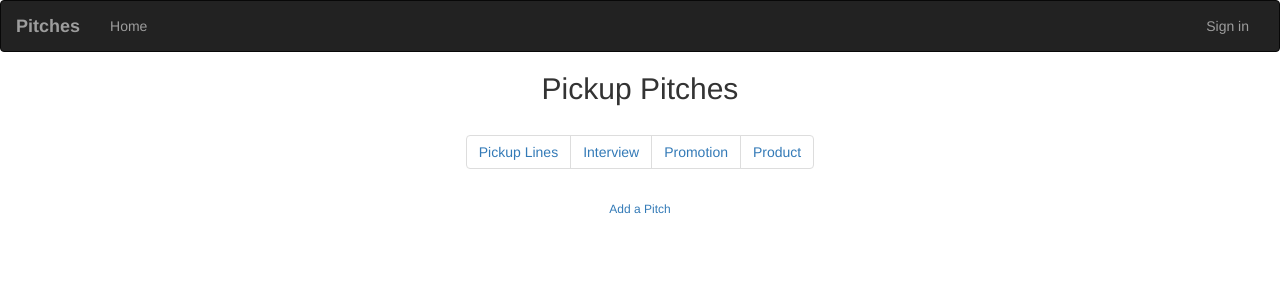
After one commit to cecibarasa/Pick-up-lines, a Flask app: page /pickup in a window 1280 px wide. The commit adds this page. Shown: the top 300 px of the page. Run offline with Flask 2, Linux system fonts and the light colour scheme; data that the repository does not hold is empty; some libraries are stand-ins or nearby versions.

Commit message:
display pitches

```diff
--- a/app/main/views.py
+++ b/app/main/views.py
@@ -11,14 +11,14 @@ def index():
     '''
     View root page function that returns index page and its data
     '''
-    pithes = Pitch.query.all()
-    pickuplines = Pitch.query.filter_by(category='Pick up lines').all()
-    productpitch = Pitch.query.filter_by(category='Product Pitch').all()
-    interviewpitch = Pitch.query.filter_by(category='Interview Pitch').all()
-    promotionpitch = Pitch.query.filter_by(category='Promotion Pitch').all()
+    # pithes = Pitch.query.all()
+    # pickuplines = Pitch.query.filter_by(category='Pick up lines').all()
+    # productpitch = Pitch.query.filter_by(category='Product Pitch').all()
+    # interviewpitch = Pitch.query.filter_by(category='Interview Pitch').all()
+    # promotionpitch = Pitch.query.filter_by(category='Promotion Pitch').all()
 
     title = 'Home - Welcome to The Pitches of The Century'
-    return render_template('index.html', title = title, pickuplines = pickuplines,productpitch = productpitch,interviewpitch = interviewpitch,promotionpitch = promotionpitch)
+    return render_template('index.html', title = title)
 
 @main.route('/pitch', methods=['GET', 'POST'])
 @login_required
@@ -26,32 +26,47 @@ def pitch():
     '''
     view pitch function that returns pitch categories
     '''
-    form = PitchForm()
-    if form.validate_on_submit():
-        title = form.title.data
-        post = form.post.data
-        category = form.category.data
-        user_id = current_user
-        new_pitch_object = Pitch(post=post,user_id=current_user._get_current_object().id,category=category,title=title)
-        new_pitch_object.save_p()
-        return redirect(url_for('main.index'))
+    general = Pitch.query.all()
+        # return redirect(url_for('main.index'))
 
-    return render_template('pitch.html', form=form)
+    return render_template('pitch.html', general=general)
 
-@main.route('/user/<name>')
-def profile(name):
-    user = User.query.filter_by(username = name).first()
-    user_id = current_user._get_current_object().id
-    posts = Pitch.query.filter_by(user_id = user_id).all()
+@main.route('/interview')
+def interview():
+    comment = Comment.query.all()
+    interview = Pitch.query.filter_by(category='Interview Pitch').all()
+    return render_template('interview.html', comment=comment)
+
+@main.route('/promotion')
+def promotion():
+    comment = Comment.query.all()
+    promotion = Pitch.query.filter_by(category = 'Promotion Pitch').all()
+    return render_template('promotion.html',promotion=promotion,comment=comment)
+
+@main.route('/product')
+def product():
+    comment = Comment.query.all()
+    product = Pitch.query.filter_by(category = 'Product Pitch').all()
+    return render_template('product.html',product=product,comment=comment)
+@main.route('/pickup')
+def pickup():
+    comment = Comment.query.all()
+    pickup = Pitch.query.filter_by(category = 'Pickup Lines').all()
+    return render_template('pickup.html', pickup=pickup,comment=comment)
+
+@main.route('/user/<uname>')
+def profile(uname):
+    user = User.query.filter_by(username = uname).first()
+
     if user is None:
         abort(404)
 
-    return render_template("profile/profile.html", user = user,posts=posts)
+    return render_template("profile/profile.html", user = user)
 
 
 @main.route('/user/<name>/updateprofile', methods = ['POST','GET'])
 @login_required
-def updateprofile(name):
+def update_profile(name):
     user = User.query.filter_by(username = name).first()
     if user is None:
         abort(404)
@@ -64,57 +79,41 @@ def updateprofile(name):
         db.session.add(user)
         db.session.commit()
 
-        return redirect(url_for('.profile',name=user.username))
+        return redirect(url_for('.profile',uname=user.username))
 
-    return render_template('profile/update.html',form =form)
+    return render_template('profile/update.html', form=form)
 
-
-@main.route('/comment/<int:pitch_id>', methods = ['POST','GET'])
+@main.route('/user/<uname>/update/pic',methods= ['POST'])
 @login_required
-def comment(pitch_id):
-    form = CommentForm()
-    pitch = Pitch.query.get(pitch_id)
-    all_comments = Comment.query.filter_by(pitch_id = pitch_id).all()
-    if form.validate_on_submit():
-        comment = form.comment.data
-        pitch_id = pitch_id
-        user_id = current_user._get_current_object().id
-        new_comment = Comment(comment = comment,user_id = user_id,pitch_id = pitch_id)
-        new_comment.save_c()
-        return redirect(url_for('.comment', pitch_id = pitch_id))
-    return render_template('comment.html', form =form, pitch = pitch,all_comments=all_comments)
-
-
-# @main.route('/user/<name>/update',methods = ['GET','POST'])
-# @login_required
-# def update_profile(name):
-#     user = User.query.filter_by(username = name).first()
-#     if user is None:
-#         abort(404)
-
-#     form = UpdateProfile()
-
-#     if form.validate_on_submit():
-#         user.bio = form.bio.data
-
-#         db.session.add(user)
-#         db.session.commit()
-
-#         return redirect(url_for('.profile',name=user.username))
-
-#     return render_template('profile/update.html',form =form)
-
-
-@main.route('/user/<name>/update/pic',methods= ['POST'])
-@login_required
-def update_pic(name):
-    user = User.query.filter_by(username = name).first()
+def update_pic(uname):
+    user = User.query.filter_by(username = uname).first()
     if 'photo' in request.files:
         filename = photos.save(request.files['photo'])
         path = f'photos/{filename}'
         user.profile_pic_path = path
+        user_photo = PhotoProfile(pic_path = path,user = user)
         db.session.commit()
-    return redirect(url_for('main.profile',name=name))
+    return redirect(url_for('main.profile', uname=uname))
+
+@main.route('/comments/<int:pitch_id>/comment',methods=['POST','GET'])
+@login_required
+def comment(pitch_id):
+
+    form = CommentsForm()
+    pitch = Pitch.query.filter_by(id = pitch_id).first()
+
+
+
+    user = current_user.username
+    if form.validate_on_submit():
+        comment = Comment(content = form.comment.data,user_id = current_user.id,pitch_id = pitch.id)
+        db.session.add(comment)
+        db.session.commit()
+
+        return redirect(url_for('main.comment',pitch_id=pitch_id))
+
+    return render_template('comments.html', form = form,pitch=pitch,pitch_id=pitch_id,user=user)
+
 
 @main.route('/like/<int:id>',methods = ['POST','GET'])
 @login_required
--- a/app/templates/index.html
+++ b/app/templates/index.html
@@ -6,7 +6,7 @@
     <meta charset="UTF-8">
     <meta name="viewport" content="width=device-width, initial-scale=1.0"> {% if title %}
     <title> {{title}}</title>
-    <!-- <title>Home - Welcome to The Pitches of The Century</title>{% endif %} -->
+    <title>Home - Welcome to The Pitches of The Century</title>{% endif %}
     <!-- Styles block -->
     {% block styles%} {{ super() }}
     <!-- <link rel="stylesheet" href="{{url_for('static',filename='css/index.css')}}"> -->
--- a/app/templates/macros.html
+++ b/app/templates/macros.html
@@ -1,33 +1,40 @@
-{% macro display(piches) %}
-<div class="container-fluid">
-    <div class="row">
-        {% if piches %} {% for category in piches %}
-        <div class="col-md-4">
-            <div class="thumbnail" id="carded">
-                <h5 class="card-header">{{category.title}}</h5>
-                <div class="card-body">
-                    <p>{{category.post}}</p>
-                    <p class="text-center"> Category: {{category.category}}</p>
-                    <footer class="blockquote-footer text-center"> Posted by: {{category.user.username}}</footer>
-                    <div><span class="foot">{{category.comment.count()}} Comments</span>
-                        <span class="foot"> <a href="{{url_for('main.like',id = category.id)}}"><i class="fa fa-thumbs-up" style="font-size:18px;color: green"></i></a> {{category.upvote.count()}}</span>
+{% macro showPitch(pitches) %} {% for pitch in pitches %}
 
 
-                        <span class="foot"> <a href="{{url_for('main.dislike',id = category.id)}}"> <i class="fa fa-thumbs-down" style="color:red;"></i> {{category.downvote.count()}}</a></span></div>
+<div class="container">
+    <div class="row">
+        <div class="col-md-2"></div>
+        <div class="col-md-8">
 
-                    <a href="{{url_for('main.comment',pitch_id = category.id)}}" class="btn btn-info btn-sm"> Comment</a>
+            <div class="card mt-5">
+                <div class="card-header">
+                    <b>{{pitch.category}}</b>
                 </div>
+                <div class="card-body">
+
+                    <p class="card-text">
+                        <i><strong>{{pitch.title}}</strong></i><br>
+                        <i>{{pitch.content}}</i>
+                        <i>~ {{pitch.author}}</i>
+
+                    </p>
+
+                    <div>
+
+                        <a href="">Vote Up </a>&ensp;
+                        <a href="">Vote Down </a>&ensp;
+                        <a href="{{url_for('main.comment',pitch_id=pitch.id)}}">Comment</a>&ensp;
+                    </div>
+                </div>
+
+                <a href="{{url_for('main.pitch')}}" class="btn btn-small">Add a Pitch</a>
+
+                </ul>
             </div>
+
         </div>
 
-        {% endfor %} {% else %}
-        <div class="card w-90 mb-3">
-            <div class="card-body">
-
-                <p class="card-title">Category Has 0 posts</p>
-            </div>
-        </div>
-        {% endif %}
     </div>
 </div>
-{% endmacro %}
+
+{% endfor %} {% endmacro %}
--- a/app/templates/navbar.html
+++ b/app/templates/navbar.html
@@ -17,7 +17,7 @@
 
             <ul class="nav navbar-nav navbar-right">
                 {% if current_user.is_authenticated %}
-                <li><a href="{{url_for('main.profile',name=current_user.username)}}">Profile</a></li>
+                <li><a href="{{url_for('main.profile',uname=current_user.username)}}">Profile</a></li>
                 <li><a href="{{url_for('auth.logout')}}">Sign out</a></li>
                 {% else %}
                 <li><a href="{{url_for('auth.login')}}">Sign in</a></li>
--- /dev/null
+++ b/app/templates/pickup.html
@@ -0,0 +1,26 @@
+{% extends 'base.html'%} {% import 'macros.html' as macro%} {% block styles%} {{ super() }} {% endblock %} {% block content %} {{super()}}
+<div class="home text-center ">
+    <h2>Pickup Pitches</h2>
+    <nav aria-label="">
+        <ul class="pagination justify-content-center">
+
+            <li class="page-item">
+                <a class="page-link" href="{{url_for('main.pickup')}}">Pickup Lines</a>
+            </li>
+            <li class="page-item">
+                <a class="page-link" href="{{url_for('main.interview')}}">Interview</a>
+            </li>
+            <li class="page-item ">
+                <a class="page-link " href="{{url_for( 'main.promotion')}} ">Promotion</a>
+            </li>
+            <li class="page-item ">
+                <a class="page-link " href="{{url_for( 'main.product')}} ">Product</a>
+            </li>
+
+        </ul>
+    </nav>
+    <a type="button " class="btn btn-secondary btn-sm " href="{{url_for( 'main.new_pitch')}} " ">Add a Pitch</a>
+                {{macro.showPitch(pickup)}}
+
+</div>
+{% endblock %}
--- a/app/templates/profile/update.html
+++ b/app/templates/profile/update.html
@@ -1,4 +1,4 @@
-{% import 'bootstrap/wtf.html' as wtf %} {% block content %}
+{% extends 'base.html' %} {% import 'bootstrap/wtf.html' as wtf %} {% block content %}
 <div class="container">
     {{wtf.quick_form(form)}}
 </div>
```
Also changed, not shown: app/templates/comment.html (deleted, +0 -35 lines), app/templates/comments.html (added, +31 -0 lines), app/templates/interview.html (added, +28 -0 lines), app/templates/new_pitch.html (added, +15 -0 lines), app/templates/pitch.html (+21 -38 lines), app/templates/product.html (added, +26 -0 lines), app/templates/profile/profile.html (+6 -4 lines), app/templates/promotion.html (added, +25 -0 lines).
